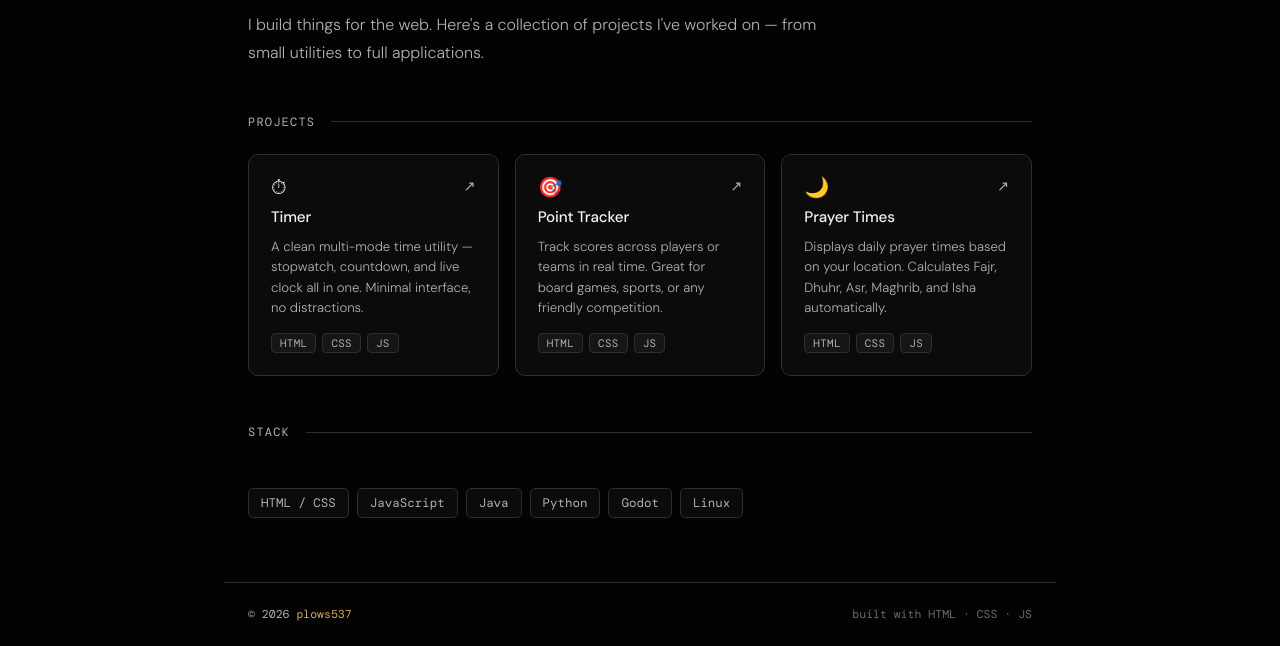
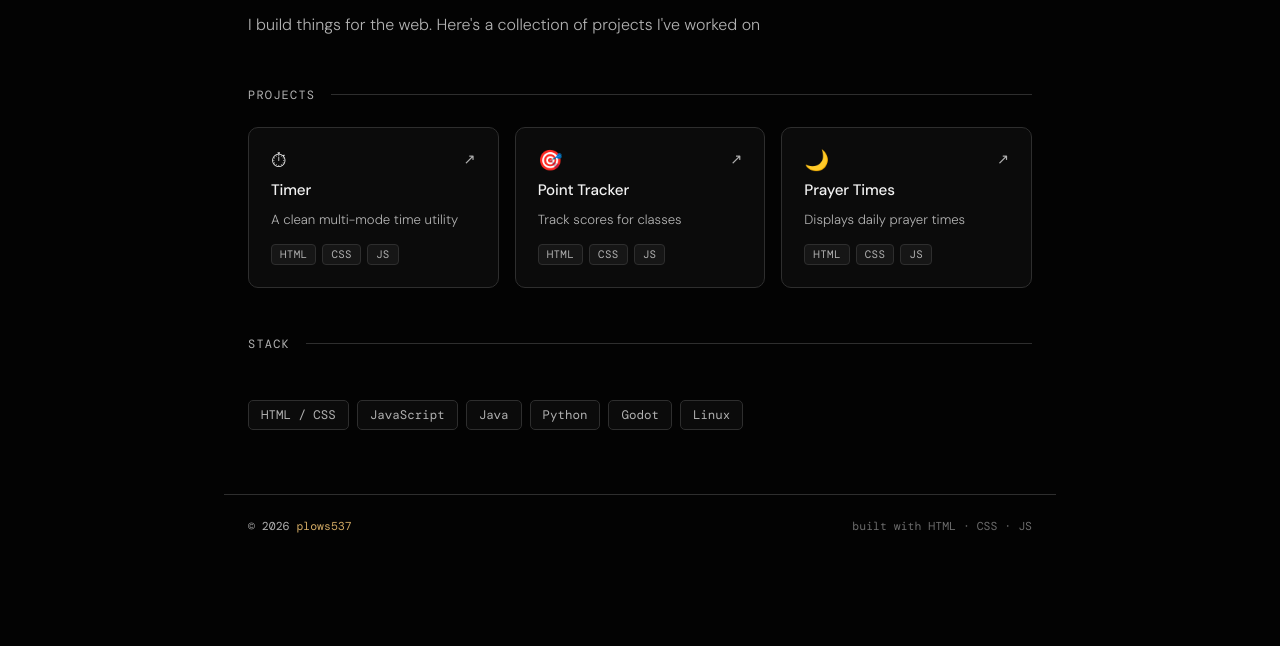
Before and after one commit to plows537/plows537.github.io, a plain HTML site: page index.html in a window 1280 px wide. Shown: the part 207-853 px from the top of the page. After the commit the page ends 800 px from the top, so only its background shows below. Drawn offline with nearby package versions, Linux system fonts and the light colour scheme; a web font is replaced by a local one.

Commit message:
Add files via upload

```diff
--- a/index.html
+++ b/index.html
@@ -323,8 +323,7 @@
         <p class="hero-eyebrow"></p>
         <h1>Hey, I'm <span>plows537</span></h1>
         <p class="hero-bio">
-            I build things for the web. Here's a collection of projects I've worked on —
-            from small utilities to full applications.
+            I build things for the web. Here's a collection of projects I've worked on
         </p>
 
     </section>
@@ -344,7 +343,7 @@
                 <span class="card-arrow">↗</span>
             </div>
             <div class="card-title">Timer</div>
-            <div class="card-desc">A clean multi-mode time utility — stopwatch, countdown, and live clock all in one. Minimal interface, no distractions.</div>
+            <div class="card-desc">A clean multi-mode time utility</div>
             <div class="card-tags">
                 <span class="tag">HTML</span>
                 <span class="tag">CSS</span>
@@ -358,7 +357,7 @@
                 <span class="card-arrow">↗</span>
             </div>
             <div class="card-title">Point Tracker</div>
-            <div class="card-desc">Track scores across players or teams in real time. Great for board games, sports, or any friendly competition.</div>
+            <div class="card-desc">Track scores for classes</div>
             <div class="card-tags">
                 <span class="tag">HTML</span>
                 <span class="tag">CSS</span>
@@ -372,7 +371,7 @@
                 <span class="card-arrow">↗</span>
             </div>
             <div class="card-title">Prayer Times</div>
-            <div class="card-desc">Displays daily prayer times based on your location. Calculates Fajr, Dhuhr, Asr, Maghrib, and Isha automatically.</div>
+            <div class="card-desc">Displays daily prayer times</div>
             <div class="card-tags">
                 <span class="tag">HTML</HTMl:5></span>
                 <span class="tag">CSS</span>
```
